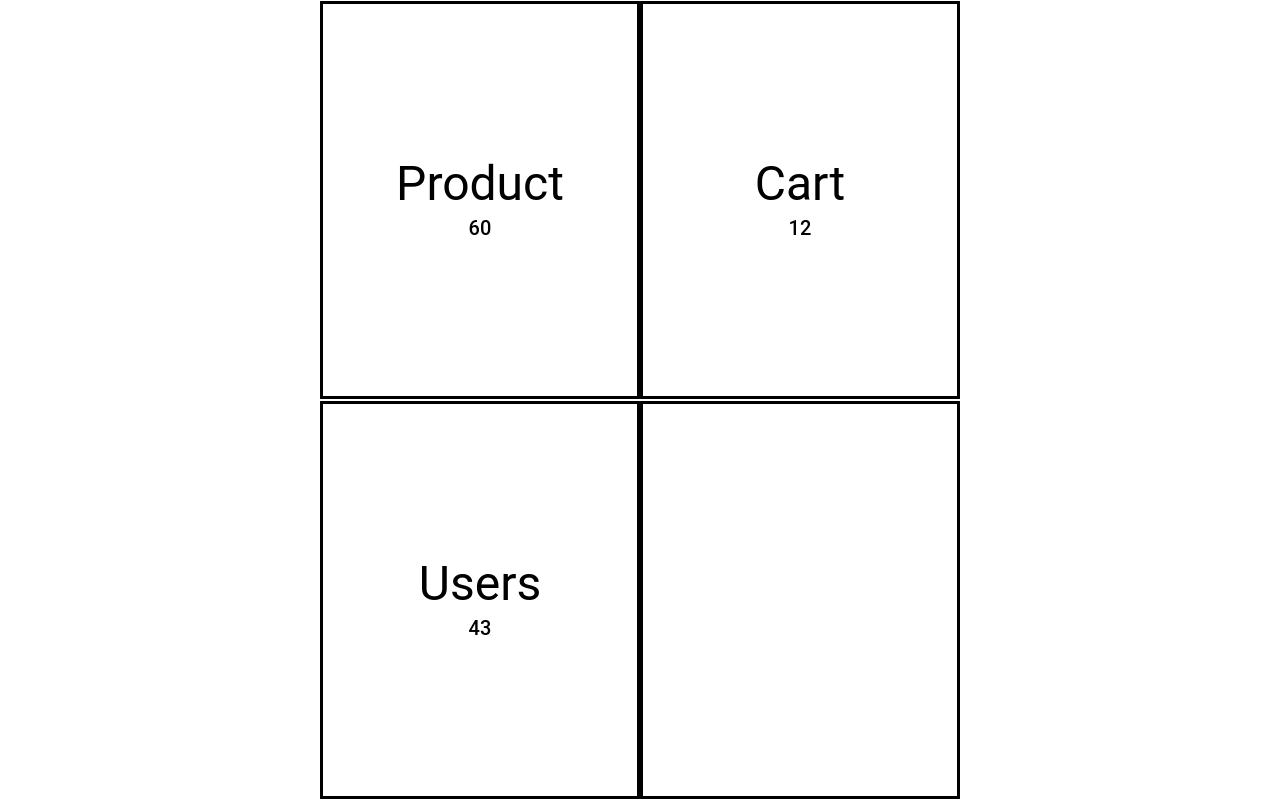
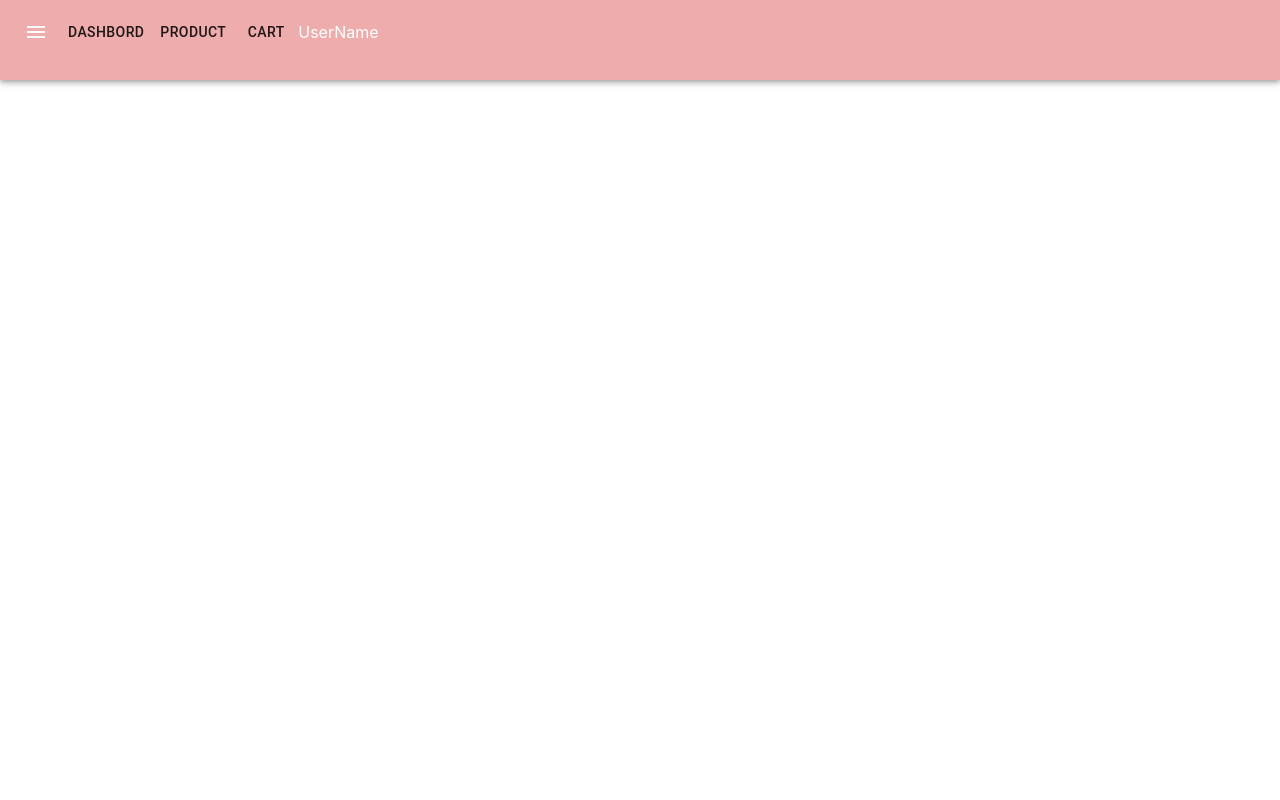
Before and after one commit to TharinduShantha98/react-Assigment01, a React (Create React App) app: page / in a window 1280 px wide. Built offline with nearby package versions, Linux system fonts and the light colour scheme.

Commit message:
creaated appbar

```diff
--- a/src/app/App.js
+++ b/src/app/App.js
@@ -4,6 +4,7 @@ import UserRegistration from "../pages/UserRegistration/UserRegistration";
 import ProductMange from "../pages/ProducetMange/producetMange";
 import CartManage from "../pages/CartManage/CartManage";
 import DashBord from "../pages/DashBord/DashBord";
+import NavBar from "../pages/NavidationBar/Nav";
 
 
 function App() {
@@ -16,7 +17,8 @@ function App() {
     //  <UserRegistration/>
     //  <ProductMange/>
    //   <CartManage/>
-      <DashBord/>
+    //  <DashBord/>
+      <NavBar/>
 
 
 
--- /dev/null
+++ b/src/pages/NavidationBar/Nav.jsx
@@ -0,0 +1,56 @@
+import React, {Component} from "react";
+import AppBar from "@material-ui/core/AppBar";
+import Toolbar from "@material-ui/core/Toolbar";
+import IconButton from "@material-ui/core/IconButton";
+import MenuIcon from '@material-ui/icons/Menu';
+import Button from "@material-ui/core/Button";
+import {Link} from "react-router-dom";
+import {styleSheet} from "./index";
+import withStyles from "@material-ui/core/styles/withStyles";
+import Typography from "@material-ui/core/Typography";
+
+class  NavBar extends Component {
+    constructor(props) {
+        super(props);
+    }
+
+
+    render() {
+        let {classes} = this.props;
+
+
+        return(
+                <div className={classes.container}>
+                    <AppBar position="static" className={classes.container_AppBar}>
+                        <Toolbar>
+                            <IconButton edge="start" className={classes.menuButton} color="inherit" aria-label="menu">
+                                <MenuIcon />
+                            </IconButton>
+
+                              <Button>DashBord</Button>
+                              <Button>Product</Button>
+                             <Button>Cart</Button>
+                            <Typography variant="" className={classes.title}>
+                            UserName
+                            </Typography>
+
+
+
+
+
+
+                        </Toolbar>
+                    </AppBar>
+
+
+                </div>
+
+
+        )
+
+    }
+
+
+}
+
+export default withStyles(styleSheet)(NavBar)
--- /dev/null
+++ b/src/pages/NavidationBar/index.js
@@ -0,0 +1,26 @@
+export  const styleSheet={
+
+    container:{
+        width:"100vw",
+        height:"10vh",
+        backgroundColor:"#ea5d5d"
+
+    },
+    container_AppBar:{
+        width: '100%',
+        height: "100%",
+        backgroundColor:'#eeacac',
+    },
+
+    linkStyle:{
+        // listStyle: 'none'
+        textDecoration:'none'
+    },
+    menuButton:{
+
+    }
+
+
+
+
+}
```
